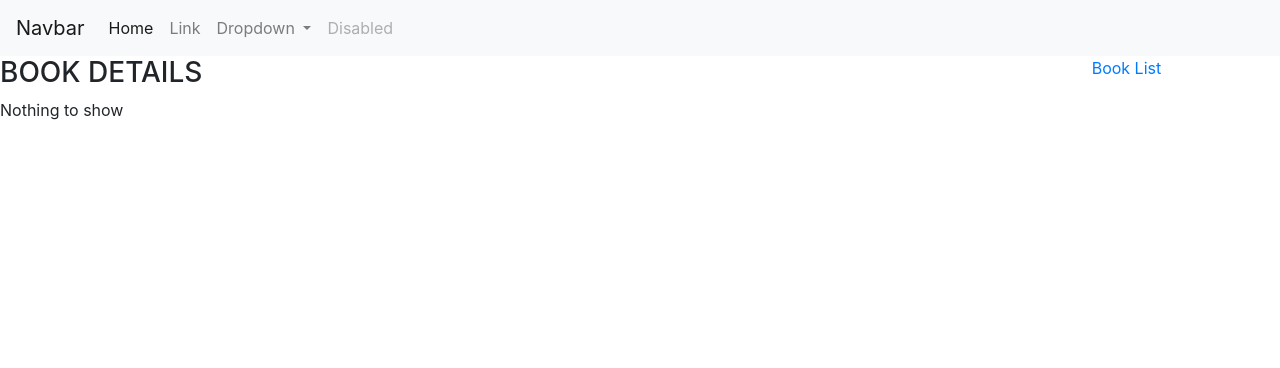
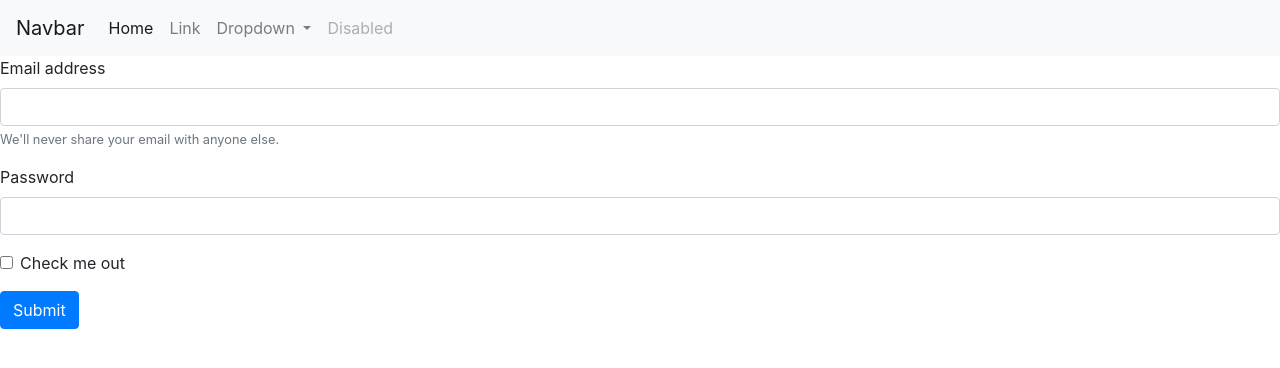
Before and after one commit to minhtn143/Module4-FinalExam, an Angular app: page /books/create in a window 1280 px wide. Shown: the top 368 px of the page. Built offline with nearby package versions, Linux system fonts and the light colour scheme; no server answers.

Commit message:
createBook componet service Ok

```diff
--- a/src/app/app.component.html
+++ b/src/app/app.component.html
@@ -7,7 +7,7 @@
   <div class="collapse navbar-collapse" id="navbarSupportedContent">
     <ul class="navbar-nav mr-auto">
       <li class="nav-item active">
-        <a class="nav-link" href="#">Home <span class="sr-only">(current)</span></a>
+        <a class="nav-link" [routerLink]="'/books'">Home <span class="sr-only">(current)</span></a>
       </li>
       <li class="nav-item">
         <a class="nav-link" href="#">Link</a>
--- a/src/app/app.module.ts
+++ b/src/app/app.module.ts
@@ -9,6 +9,7 @@ import { BookManagerComponent } from './components/book-manager/book-manager.com
 import { BookDetailComponent } from './components/book-detail/book-detail.component';
 import { BookEditComponent } from './components/book-edit/book-edit.component';
 import { BookDeleteComponent } from './components/book-delete/book-delete.component';
+import { BookCreateComponent } from './components/book-create/book-create.component';
 
 @NgModule({
   declarations: [
@@ -16,7 +17,8 @@ import { BookDeleteComponent } from './components/book-delete/book-delete.compon
     BookManagerComponent,
     BookDetailComponent,
     BookEditComponent,
-    BookDeleteComponent
+    BookDeleteComponent,
+    BookCreateComponent
   ],
   imports: [
     BrowserModule,
--- /dev/null
+++ b/src/app/components/book-create/book-create.component.html
@@ -0,0 +1,16 @@
+<form [formGroup] = "bookForm" (ngSubmit)=onSubmit()>
+  <div class="form-group">
+    <label for="exampleInputEmail1">Email address</label>
+    <input type="email" class="form-control" id="exampleInputEmail1" aria-describedby="emailHelp">
+    <small id="emailHelp" class="form-text text-muted">We'll never share your email with anyone else.</small>
+  </div>
+  <div class="form-group">
+    <label for="exampleInputPassword1">Password</label>
+    <input type="password" class="form-control" id="exampleInputPassword1">
+  </div>
+  <div class="form-group form-check">
+    <input type="checkbox" class="form-check-input" id="exampleCheck1">
+    <label class="form-check-label" for="exampleCheck1">Check me out</label>
+  </div>
+  <button type="submit" class="btn btn-primary">Submit</button>
+</form>
--- /dev/null
+++ b/src/app/components/book-create/book-create.component.ts
@@ -0,0 +1,32 @@
+import { BookService } from 'src/app/services/book.service';
+import { Component, OnInit } from '@angular/core';
+import { FormGroup, FormBuilder, Validators } from '@angular/forms';
+
+@Component({
+  selector: 'app-book-create',
+  templateUrl: './book-create.component.html',
+  styleUrls: ['./book-create.component.css']
+})
+export class BookCreateComponent implements OnInit {
+  bookForm: FormGroup;
+  constructor(
+    private bookService: BookService,
+    private fb: FormBuilder
+  ) { }
+
+  ngOnInit(): void {
+    this.bookForm = this.fb.group({
+      title: ['', [Validators.required, Validators.minLength(10)]],
+      author: ['', [Validators.required, Validators.minLength(10)]],
+      description: ['', [Validators.required, Validators.minLength(10)]],
+    });
+  }
+
+  onSubmit() {
+    if (this.bookForm.valid) {
+      const { value } = this.bookForm;
+      this.bookService.createBook(value);
+    }
+  }
+
+}
--- a/src/app/components/book-delete/book-delete.component.html
+++ b/src/app/components/book-delete/book-delete.component.html
@@ -1 +1,31 @@
-<p>book-delete works!</p>
+<div class="row">
+  <div class="col-md-10">
+    <h3>DELETE BOOK</h3>
+  </div>
+
+</div>
+
+<div *ngIf="book; else nothing">
+  <h4>
+      Title: {{book.title}}
+  </h4>
+  <p>
+      Author: {{book.author}}
+  </p>
+  <p> Description:</p>
+  <div class="div">
+    {{book.description}}
+  </div>
+  <div class="col-md-6">
+    <div class="row">
+      <button (click) = "deleteBook()">DELETE</button>
+    </div>
+
+  </div>
+
+
+</div>
+
+<ng-template #nothing>
+  <p>Nothing to show</p>
+</ng-template>
--- a/src/app/components/book-delete/book-delete.component.ts
+++ b/src/app/components/book-delete/book-delete.component.ts
@@ -1,4 +1,7 @@
 import { Component, OnInit } from '@angular/core';
+import { Book } from 'src/app/interface/book';
+import { BookService } from 'src/app/services/book.service';
+import { ActivatedRoute } from '@angular/router';
 
 @Component({
   selector: 'app-book-delete',
@@ -6,10 +9,26 @@ import { Component, OnInit } from '@angular/core';
   styleUrls: ['./book-delete.component.css']
 })
 export class BookDeleteComponent implements OnInit {
-
-  constructor() { }
+  book: Book;
+  constructor(
+    private bookService: BookService,
+    private route: ActivatedRoute
+  ) {}
 
   ngOnInit(): void {
+    const id = +this.route.snapshot.paramMap.get('id');
+    console.log(id);
+
+    this.bookService.getBookById(id).subscribe(
+      (next) => (this.book = next),
+      (error) => {
+        console.log(error);
+        this.book = null;
+      }
+    );
   }
 
+  deleteBook() {
+    this.bookService.deleteBook(this.book.id);
+  }
 }
--- a/src/app/components/book-manager/book-manager.component.html
+++ b/src/app/components/book-manager/book-manager.component.html
@@ -1,7 +1,7 @@
 <div class="col-md-8">
   <div class="row">
     <div>There are .... books</div>
-    <div class="btn btn-primary">Add new Book</div>
+    <div class="btn btn-primary" [routerLink]="'/books/create'">Add new Book</div>
   </div>
 
   <div class="col">
@@ -25,7 +25,7 @@
           <td>{{book.author}}</td>
           <td>
             <a [routerLink]="['/books', book.id, 'edit']">Edit</a> |
-            <a>Delete</a>
+            <a [routerLink]="['/books', book.id, 'delete']">Delete</a>
           </td>
         </tr>
       </tbody>
--- a/src/app/services/book.service.ts
+++ b/src/app/services/book.service.ts
@@ -1,4 +1,4 @@
-import { Book } from './../interface/book';
+import { Book } from 'src/app/interface/book';
 import { HttpClient } from '@angular/common/http';
 import { Injectable } from '@angular/core';
 import { Observable } from 'rxjs/internal/Observable';
@@ -17,4 +17,10 @@ export class BookService {
   getBookById(id: number): Observable<Book> {
     return this.http.get<Book>(`${this.API_URL}/${id}`);
   }
+
+  deleteBook(id) {}
+
+  createBook(book: Partial<Book>): Observable<Book> {
+    return this.http.post<Book>(this.API_URL, book);
+  }
 }
```
Also changed, not shown: src/app/app-routing.module.ts (+11 -1 lines), src/app/components/book-create/book-create.component.css (added), 1 other file (tests, documents, lock files or other folders).
